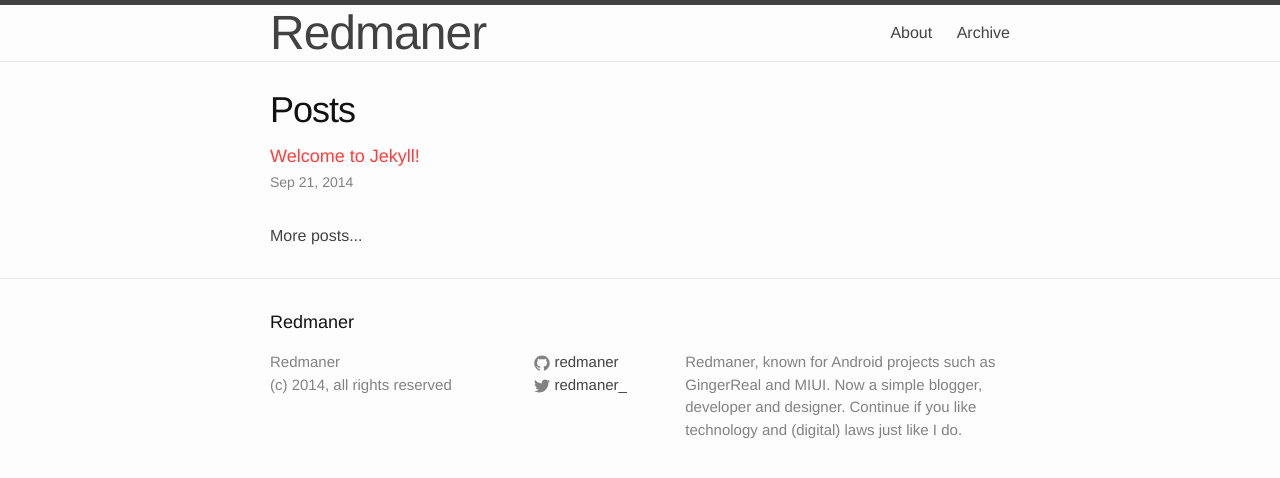
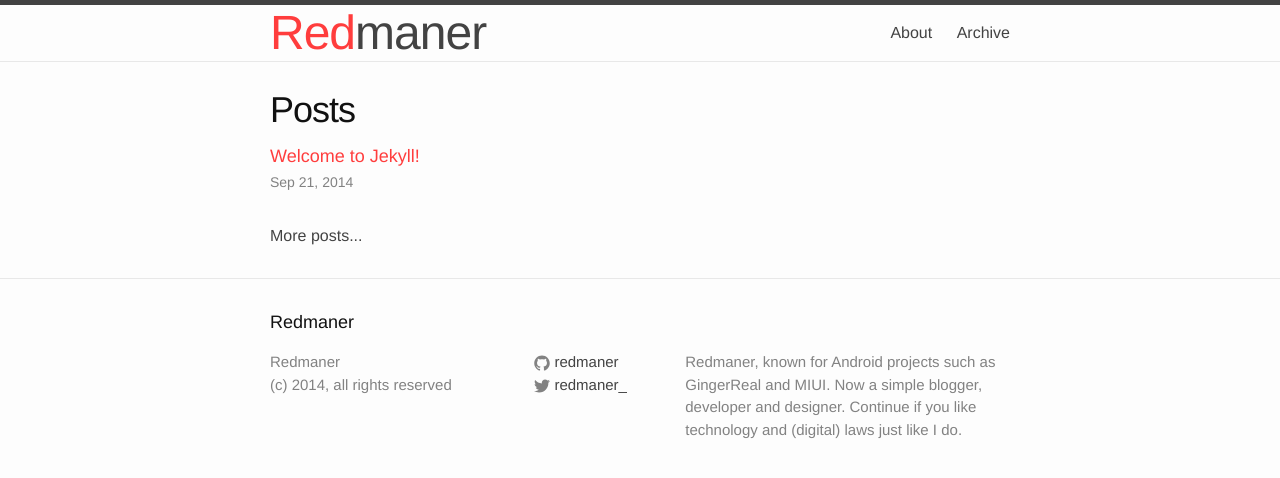
Before and after one commit to FKapadia/redmaner.github.io, a Jekyll site: the page built from index.html, in a window 1280 px wide. Shown: the top 478 px of the page. Built offline with Jekyll 4.4.1, drawn with Linux system fonts in a browser that asks for light colours.

Commit message:
Update website title to match new style

```diff
--- a/_includes/header.html
+++ b/_includes/header.html
@@ -2,7 +2,7 @@
 
   <div class="wrapper">
 
-    <a class="site-title" href="{{ site.baseurl }}/">{{ site.title }}</a>
+    <a class="site-title" href="{{ site.baseurl }}/"><span class="title-red">Red</span><span class="title-black">maner</span></a>
 
     <nav class="site-nav">
       <a href="#" class="menu-icon">
```
